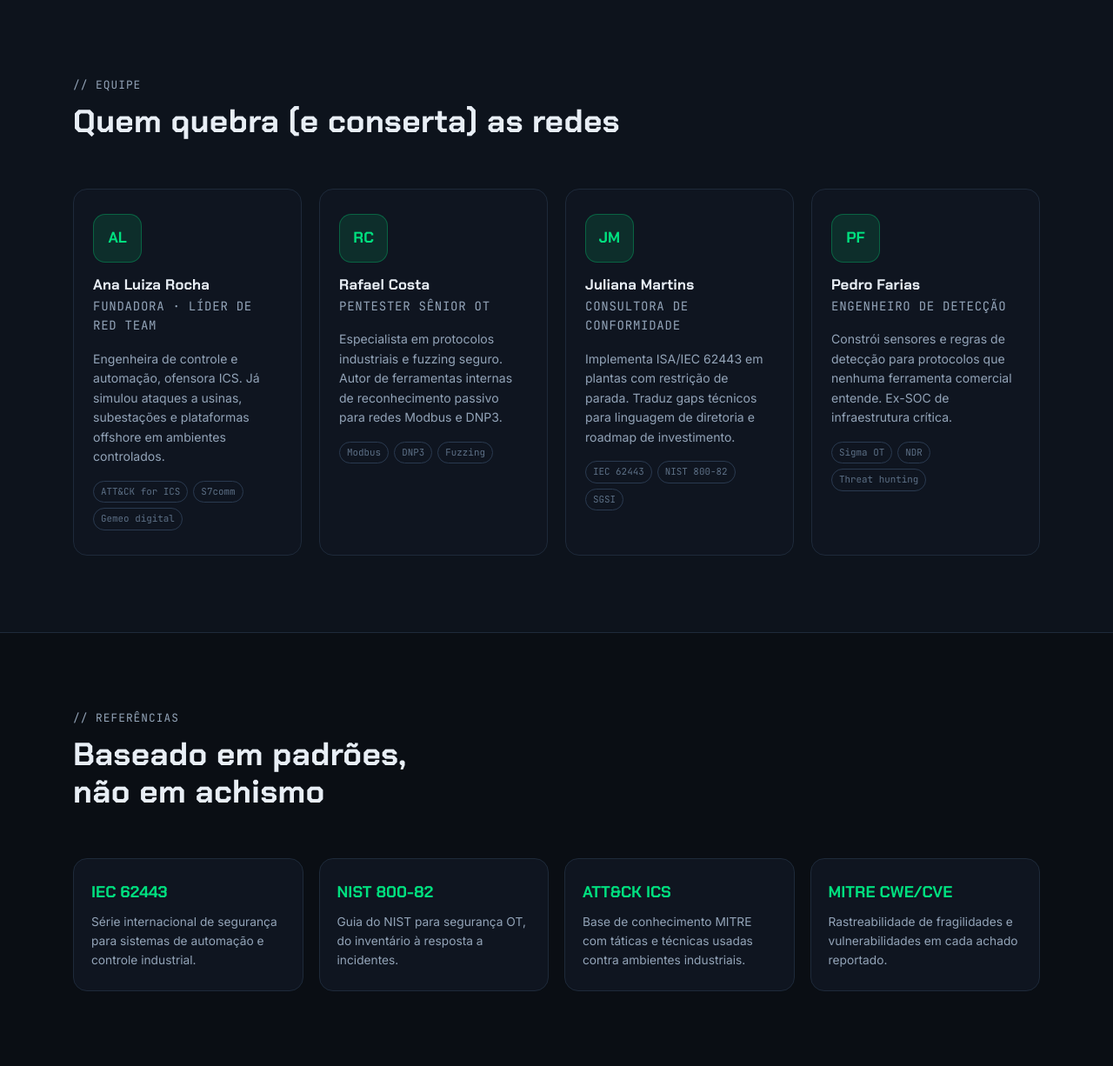
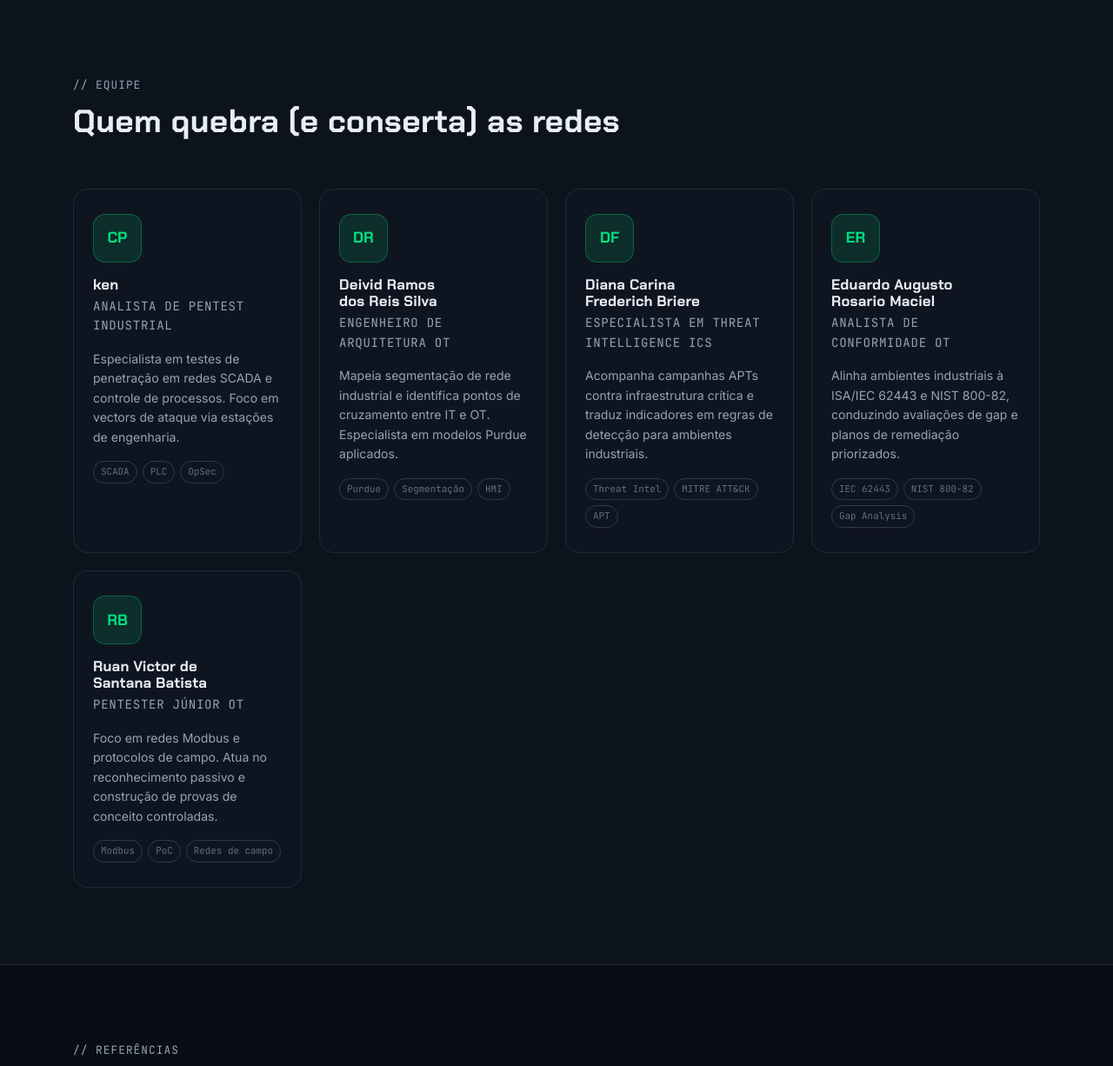
Before and after one commit to saitoken241/vetor0, a FastAPI app: page /sobre in a window 1280 px wide. Shown: the part 853-2079 px from the top of the page at 87% size. Run offline with FastAPI, Linux system fonts and the light colour scheme.

Commit message:
Substituir equipe fictícia pela equipe real do projeto

```diff
--- a/frontend/templates/sobre.html
+++ b/frontend/templates/sobre.html
@@ -48,35 +48,43 @@
 
     <div class="team-grid">
       <article class="team-card reveal">
-        <div class="team-avatar" aria-hidden="true">AL</div>
-        <h3>Ana Luiza Rocha</h3>
-        <p class="team-role">Fundadora · Líder de Red Team</p>
-        <p>Engenheira de controle e automação, ofensora ICS. Já simulou ataques a usinas, subestações e plataformas offshore em ambientes controlados.</p>
-        <div class="team-tags"><span>ATT&amp;CK for ICS</span><span>S7comm</span><span>Gemeo digital</span></div>
+        <div class="team-avatar" aria-hidden="true">CP</div>
+        <h3>ken</h3>
+        <p class="team-role">Analista de Pentest Industrial</p>
+        <p>Especialista em testes de penetração em redes SCADA e controle de processos. Foco em vectors de ataque via estações de engenharia.</p>
+        <div class="team-tags"><span>SCADA</span><span>PLC</span><span>OpSec</span></div>
       </article>
 
       <article class="team-card reveal">
-        <div class="team-avatar" aria-hidden="true">RC</div>
-        <h3>Rafael Costa</h3>
-        <p class="team-role">Pentester Sênior OT</p>
-        <p>Especialista em protocolos industriais e fuzzing seguro. Autor de ferramentas internas de reconhecimento passivo para redes Modbus e DNP3.</p>
-        <div class="team-tags"><span>Modbus</span><span>DNP3</span><span>Fuzzing</span></div>
+        <div class="team-avatar" aria-hidden="true">DR</div>
+        <h3>Deivid Ramos dos Reis Silva</h3>
+        <p class="team-role">Engenheiro de Arquitetura OT</p>
+        <p>Mapeia segmentação de rede industrial e identifica pontos de cruzamento entre IT e OT. Especialista em modelos Purdue aplicados.</p>
+        <div class="team-tags"><span>Purdue</span><span>Segmentação</span><span>HMI</span></div>
       </article>
 
       <article class="team-card reveal">
-        <div class="team-avatar" aria-hidden="true">JM</div>
-        <h3>Juliana Martins</h3>
-        <p class="team-role">Consultora de Conformidade</p>
-        <p>Implementa ISA/IEC 62443 em plantas com restrição de parada. Traduz gaps técnicos para linguagem de diretoria e roadmap de investimento.</p>
-        <div class="team-tags"><span>IEC 62443</span><span>NIST 800-82</span><span>SGSI</span></div>
+        <div class="team-avatar" aria-hidden="true">DF</div>
+        <h3>Diana Carina Frederich Briere</h3>
+        <p class="team-role">Especialista em Threat Intelligence ICS</p>
+        <p>Acompanha campanhas APTs contra infraestrutura crítica e traduz indicadores em regras de detecção para ambientes industriais.</p>
+        <div class="team-tags"><span>Threat Intel</span><span>MITRE ATT&amp;CK</span><span>APT</span></div>
       </article>
 
       <article class="team-card reveal">
-        <div class="team-avatar" aria-hidden="true">PF</div>
-        <h3>Pedro Farias</h3>
-        <p class="team-role">Engenheiro de Detecção</p>
-        <p>Constrói sensores e regras de detecção para protocolos que nenhuma ferramenta comercial entende. Ex-SOC de infraestrutura crítica.</p>
-        <div class="team-tags"><span>Sigma OT</span><span>NDR</span><span>Threat hunting</span></div>
+        <div class="team-avatar" aria-hidden="true">ER</div>
+        <h3>Eduardo Augusto Rosario Maciel</h3>
+        <p class="team-role">Analista de Conformidade OT</p>
+        <p>Alinha ambientes industriais à ISA/IEC 62443 e NIST 800-82, conduzindo avaliações de gap e planos de remediação priorizados.</p>
+        <div class="team-tags"><span>IEC 62443</span><span>NIST 800-82</span><span>Gap Analysis</span></div>
+      </article>
+
+      <article class="team-card reveal">
+        <div class="team-avatar" aria-hidden="true">RB</div>
+        <h3>Ruan Victor de Santana Batista</h3>
+        <p class="team-role">Pentester Júnior OT</p>
+        <p>Foco em redes Modbus e protocolos de campo. Atua no reconhecimento passivo e construção de provas de conceito controladas.</p>
+        <div class="team-tags"><span>Modbus</span><span>PoC</span><span>Redes de campo</span></div>
       </article>
     </div>
   </div>
```
